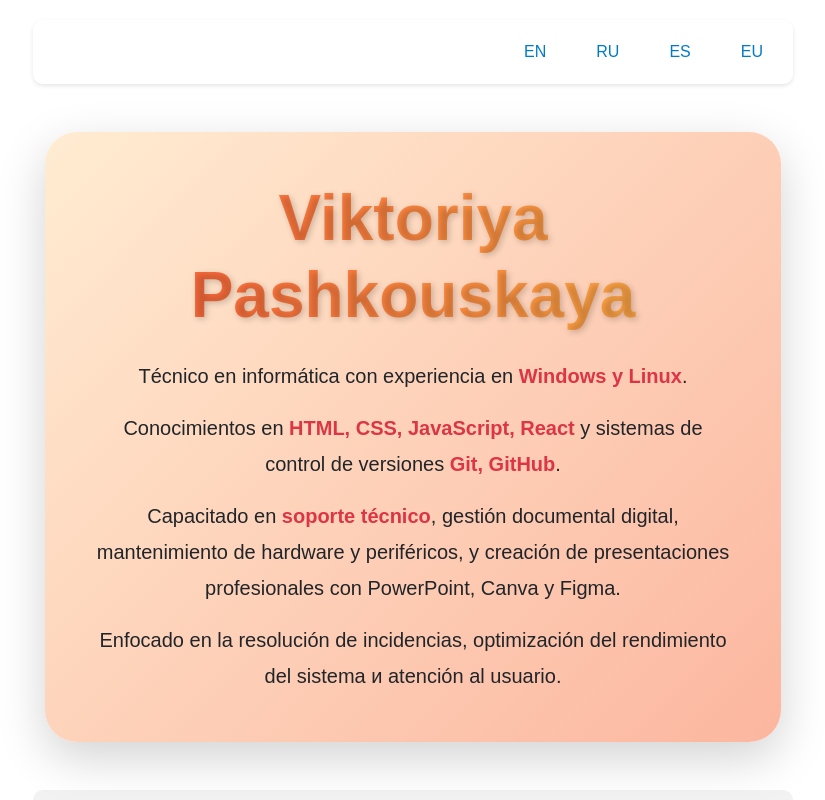
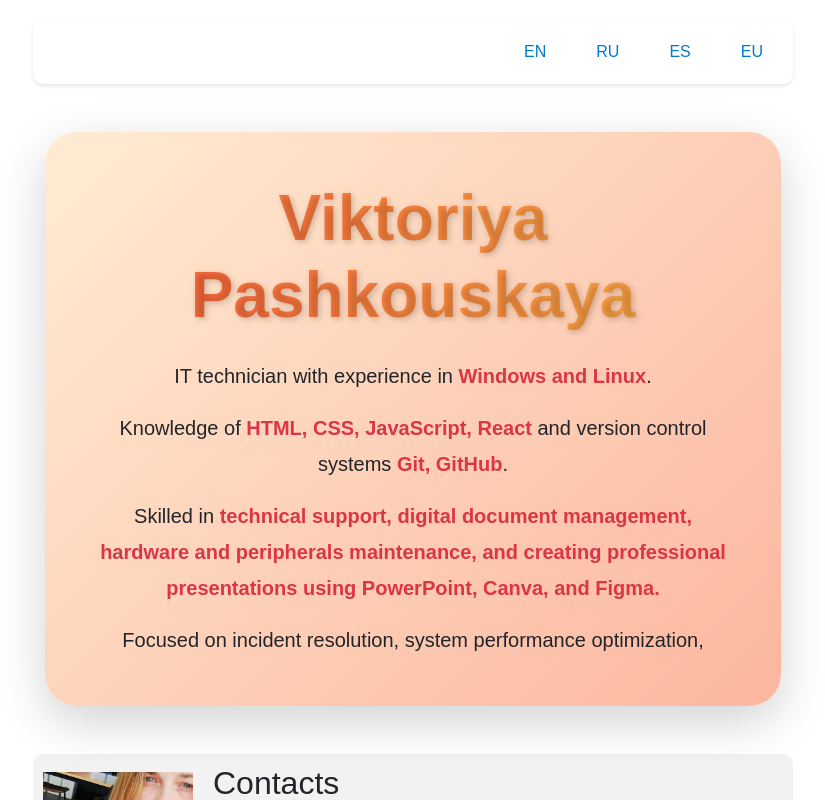
Before and after one commit to VictoriaPashkouskaya/React-multilingual-resume, a React (Create React App) app: page / in a window 1280 px wide. Both pictures are taken after a click on the button "English". Shown: the top 800 px of the page, without its empty margins (227-1052 px from the left). Built offline with nearby package versions, Linux system fonts and the light colour scheme.

Commit message:
update leng

```diff
--- a/src/components/Header.js
+++ b/src/components/Header.js
@@ -8,7 +8,8 @@ const Header = () => {
 
   return (
     <header className="container my-5">
-      <div className="card mx-auto shadow-lg rounded-5 overflow-hidden"
+      <div
+        className="card mx-auto shadow-lg rounded-5 overflow-hidden"
         style={{
           maxWidth: '900px',
           background: 'linear-gradient(135deg, #ffecd2, #fcb69f)',
@@ -23,38 +24,40 @@ const Header = () => {
         onMouseLeave={e => {
           e.currentTarget.style.transform = 'translateY(0)';
           e.currentTarget.style.boxShadow = '0 15px 40px rgba(0,0,0,0.2)';
-           }}>
+        }}
+      >
         <div className="card-body text-center p-5">
-          <h1 className="display-3 fw-bold mb-4 text-gradient"
+          <h1
+            className="display-3 fw-bold mb-4 text-gradient"
             style={{
               background: 'linear-gradient(90deg, #ff5e3a, #ffb347)',
               WebkitBackgroundClip: 'text',
               WebkitTextFillColor: 'transparent',
               textShadow: '2px 2px 6px rgba(0,0,0,0.2)'
-              }}>
-            {t('Viktoriya Pashkouskaya')}
+            }}
+          >
+            {t('header.name')}
           </h1>
 
           <p className="lead text-dark mb-3" style={{ lineHeight: 1.8 }}>
-            {t('Técnico en informática con experiencia en ')}
-            <span className="fw-bold text-danger">Windows y Linux</span>.
+            {t('header.intro')}
+            <span className="fw-bold text-danger">{t('header.systems')}</span>.
           </p>
 
           <p className="lead text-dark mb-3" style={{ lineHeight: 1.8 }}>
-            {t('Conocimientos en ')}
-            <span className="fw-bold text-danger">HTML, CSS, JavaScript, React</span>
-            {t(' y sistemas de control de versiones ')}
-            <span className="fw-bold text-danger">Git, GitHub</span>.
+            {t('header.skills_intro')}
+            <span className="fw-bold text-danger">{t('header.skills_list')}</span>
+            {t('header.version_control')}
+            <span className="fw-bold text-danger">{t('header.git')}</span>.
           </p>
 
           <p className="lead text-dark mb-3" style={{ lineHeight: 1.8 }}>
-            {t('Capacitado en ')}
-            <span className="fw-bold text-danger">soporte técnico</span>
-            {t(', gestión documental digital, mantenimiento de hardware y periféricos, y creación de presentaciones profesionales con PowerPoint, Canva y Figma.')}
+            {t('header.expertise_intro')}
+            <span className="fw-bold text-danger">{t('header.expertise_list')}</span>
           </p>
 
           <p className="lead text-dark mb-0" style={{ lineHeight: 1.8 }}>
-            {t('Enfocado en la resolución de incidencias, optimización del rendimiento del sistema и atención al usuario.')}
+            {t('header.focus')}
           </p>
         </div>
       </div>
--- a/src/components/Skills.js
+++ b/src/components/Skills.js
@@ -17,7 +17,7 @@ const float = keyframes`
 const SkillsWrapper = styled.div`
   margin: 50px auto;
   padding: 40px 30px;
-  max-width: 900px;
+  max-width: 800px;
   background: linear-gradient(135deg, #fff7e6, #ffe0b2);
   border-radius: 25px;
   box-shadow: 0 10px 25px rgba(255, 183, 77, 0.4);
@@ -30,7 +30,7 @@ const CategoryTitle = styled.h3`
   font-size: 1.6rem;
   display: flex;
   align-items: center;
-  gap: 12px;
+  gap: 40px;
   svg {
     animation: ${float} 3s ease-in-out infinite;
     color: #ffa500;
@@ -124,5 +124,4 @@ const Skills = () => {
     </SkillsWrapper>
   );
 };
-
 export default Skills;
--- a/src/i18n/i18n.js
+++ b/src/i18n/i18n.js
@@ -6,15 +6,30 @@ import LanguageDetector from 'i18next-browser-languagedetector';
 const resources = {
   en: {
     translation: {
-      "header": "Welcome to My Resume",
+      "header": {
+        name: "Viktoriya Pashkouskaya",
+        intro: "IT technician with experience in ",
+        systems: "Windows and Linux",
+        skills_intro: "Knowledge of ",
+        skills_list: "HTML, CSS, JavaScript, React",
+        version_control: " and version control systems ",
+        git: "Git, GitHub",
+        expertise_intro: "Skilled in ",
+        expertise_list: "technical support, digital document management, hardware and peripherals maintenance, and creating professional presentations using PowerPoint, Canva, and Figma.",
+        focus: "Focused on incident resolution, system performance optimization,"
+      },
       "selectLanguage": "Select your preferred language",
-      "contacts.title": "Contacts",
-      "contacts.email": "Email",
-      "contacts.phone": "Phone",
-      "contacts.github": "GitHub",
-      "projects.title": "Projects",
-      "projects.description1": "Project 1 description",
-      "projects.description2": "Project 2 description",
+      "contacts": {
+        "title": "Contacts",
+        "email": "Email",
+        "phone": "Phone",
+        "github": "GitHub"
+      },
+      "projects": {
+        "title": "Projects",
+        "description1": "Project 1 description",
+        "description2": "Project 2 description"
+      },
       "skills": {
         "title": "Skills",
         "categoryDigital": "Digital / Technical",
@@ -38,7 +53,6 @@ const resources = {
           "teamwork": "Communication and teamwork: coordination with users and technical departments."
         },
         "social": {
-          "teamwork": "Communication and teamwork: coordination with users and technical departments.",
           "teamwork": "Teamwork and collaboration in academic and work projects.",
           "leadership": "Leadership and task coordination.",
           "communication": "Clear and effective communication.",
@@ -51,15 +65,30 @@ const resources = {
 
   ru: {
     translation: {
-      "header": "Добро пожаловать в мое резюме",
+      "header": {
+        "name": "Виктория Пашковская",
+        "intro": "Технический специалист с опытом работы в ",
+        "systems": "Windows и Linux",
+        "skills_intro": "Знания в области ",
+        "skills_list": "HTML, CSS, JavaScript, React",
+        "version_control": " и системах контроля версий ",
+        "git": "Git, GitHub",
+        "expertise_intro": "Опыт в ",
+        "expertise_list": "технической поддержке, цифровом документообороте, обслуживании оборудования и периферии, а также создании профессиональных презентаций с PowerPoint, Canva и Figma.",
+        "focus": "Сфокусирована на решении инцидентов, оптимизации производительности системы и работе с пользователями."
+      },
       "selectLanguage": "Выберите предпочитаемый язык",
-      "contacts.title": "Контакты",
-      "contacts.email": "Эл. почта",
-      "contacts.phone": "Телефон",
-      "contacts.github": "GitHub",
-      "projects.title": "Проекты",
-      "projects.description1": "Описание проекта 1",
-      "projects.description2": "Описание проекта 2",
+      "contacts": {
+        "title": "Контакты",
+        "email": "Эл. почта",
+        "phone": "Телефон",
+        "github": "GitHub"
+      },
+      "projects": {
+        "title": "Проекты",
+        "description1": "Описание проекта 1",
+        "description2": "Описание проекта 2"
+      },
       "skills": {
         "title": "Навыки",
         "categoryDigital": "Цифровые / Технические",
@@ -83,7 +112,6 @@ const resources = {
           "teamwork": "Коммуникация и командная работа: координация с пользователями и техническими отделами."
         },
         "social": {
-          "teamwork": "Коммуникация и командная работа: координация с пользователями и техническими отделами.",
           "teamwork": "Работа в команде и сотрудничество в академических и рабочих проектах.",
           "leadership": "Лидерство и координация задач.",
           "communication": "Чёткая и эффективная коммуникация.",
@@ -96,15 +124,30 @@ const resources = {
 
   es: {
     translation: {
-      "header": "Bienvenido a mi currículum",
+      "header": {
+        "name": "Viktoriya Pashkouskaya",
+        "intro": "Técnico en informática con experiencia en ",
+        "systems": "Windows y Linux",
+        "skills_intro": "Conocimientos en ",
+        "skills_list": "HTML, CSS, JavaScript, React",
+        "version_control": " y sistemas de control de versiones ",
+        "git": "Git, GitHub",
+        "expertise_intro": "Capacitado en ",
+        "expertise_list": "soporte técnico, gestión documental digital, mantenimiento de hardware y periféricos, y creación de presentaciones profesionales con PowerPoint, Canva y Figma.",
+        "focus": "Enfocado en la resolución de incidencias, optimización del rendimiento del sistema и atención al usuario."
+      },
       "selectLanguage": "Seleccione su idioma preferido",
-      "contacts.title": "Contactos",
-      "contacts.email": "Correo electrónico",
-      "contacts.phone": "Teléfono",
-      "contacts.github": "GitHub",
-      "projects.title": "Proyectos",
-      "projects.description1": "Descripción del proyecto 1",
-      "projects.description2": "Descripción del proyecto 2",
+      "contacts": {
+        "title": "Contactos",
+        "email": "Correo electrónico",
+        "phone": "Teléfono",
+        "github": "GitHub"
+      },
+      "projects": {
+        "title": "Proyectos",
+        "description1": "Descripción del proyecto 1",
+        "description2": "Descripción del proyecto 2"
+      },
       "skills": {
         "title": "Competencias",
         "categoryDigital": "Competencia Digital: Técnicas / Digitales",
@@ -125,9 +168,9 @@ const resources = {
           "virtualization": "Virtualización: Experiencia con VMware, VirtualBox.",
           "support": "Soporte técnico: Resolución de incidencias, asistencia remota, atención al cliente interno.",
           "projectManagement": "Gestión de proyectos: Uso de Trello, Jira para planificación y seguimiento de tareas.",
-                },
+          "teamwork": "Comunicación y trabajo en equipo: Coordinación con usuarios y departamentos técnicos."
+        },
         "social": {
-          "teamwork": "Comunicación y trabajo en equipo: Coordinación con usuarios y departamentos técnicos.",
           "teamwork": "Trabajo en equipo y colaboración en proyectos académicos y laborales.",
           "leadership": "Liderazgo y coordinación de tareas.",
           "communication": "Comunicación clara y efectiva.",
@@ -140,15 +183,30 @@ const resources = {
 
   eu: {
     translation: {
-      "header": "Ongi etorri nire curriculumean",
+      "header": {
+        name: "Viktoriya Pashkouskaya",
+        intro: "Informatika teknikaria esperientziarekin ",
+        systems: "Windows eta Linux sistemetan",
+        skills_intro: "Ezagutza hauek ditu: ",
+        skills_list: "HTML, CSS, JavaScript, React",
+        version_control: " eta bertsio-kontrol sistemetan ",
+        git: "Git, GitHub",
+        expertise_intro: "Gaitasunak ditu ",
+        expertise_list: "laguntza teknikoan, dokumentu digitalen kudeaketan, hardware eta periferikoen mantentze-lanetan, eta aurkezpen profesionalak sortzen PowerPoint, Canva eta Figma erabiliz.",
+        focus: "Arazoak konpontzera, sistemaren errendimendua hobetzeko eta erabiltzaileen arreta eskaintzera bideratua."
+      },
       "selectLanguage": "Hautatu nahiago duzun hizkuntza",
-      "contacts.title": "Kontaktua",
-      "contacts.email": "Posta elektronikoa",
-      "contacts.phone": "Telefonoa",
-      "contacts.github": "GitHub",
-      "projects.title": "Proiektuak",
-      "projects.description1": "Proiektuaren 1 deskribapena",
-      "projects.description2": "Proiektuaren 2 deskribapena",
+      "contacts": {
+        "title": "Kontaktua",
+        "email": "Posta elektronikoa",
+        "phone": "Telefonoa",
+        "github": "GitHub"
+      },
+      "projects": {
+        "title": "Proiektuak",
+        "description1": "Proiektuaren 1 deskribapena",
+        "description2": "Proiektuaren 2 deskribapena"
+      },
       "skills": {
         "title": "Gaitasunak",
         "categoryDigital": "Digitalak / Teknikoak",
@@ -168,10 +226,11 @@ const resources = {
           "databases": "Datu baseak: MySQL, MongoDB oinarrizko ezagutza.",
           "virtualization": "Birtualizazioa: VMware eta VirtualBox esperientzia.",
           "support": "Laguntza teknikoa: arazoen konponbidea, urruneko laguntza, barne bezeroen zerbitzua.",
+          "projectManagement": "Proiektu kudeaketa: Trello, Jira erabilera zereginak planifikatzeko eta jarraipena egiteko.",
+          "teamwork": "Komunikazioa eta talde lana: erabiltzaileekin eta teknikako sailen arteko koordinazioa."
         },
         "social": {
-          "projectManagement": "Proiektu kudeaketa: Trello, Jira erabilera zereginak planifikatzeko eta jarraipena egiteko.",
-          "teamwork": "Komunikazioa eta talde lana: erabiltzaileekin eta teknikako sailen arteko koordinazioa.",          "teamwork": "Talde-lana eta lankidetza ikasketa eta lan proiektuetan.",
+          "teamwork": "Talde-lana eta lankidetza ikasketa eta lan proiektuetan.",
           "leadership": "Lidergoa eta zereginak koordinatzea.",
           "communication": "Komunikazio argia eta eraginkorra.",
           "problemSolving": "Arazoak konpontzea eta gertakariak aztertzea.",
@@ -189,9 +248,7 @@ i18n
     resources,
     lng: localStorage.getItem('language') || 'en',
     fallbackLng: 'en',
-    interpolation: {
-      escapeValue: false
-    }
+    interpolation: { escapeValue: false }
   });
 
 export default i18n;
```
Lines whose indentation alone changed are shown as unchanged.
